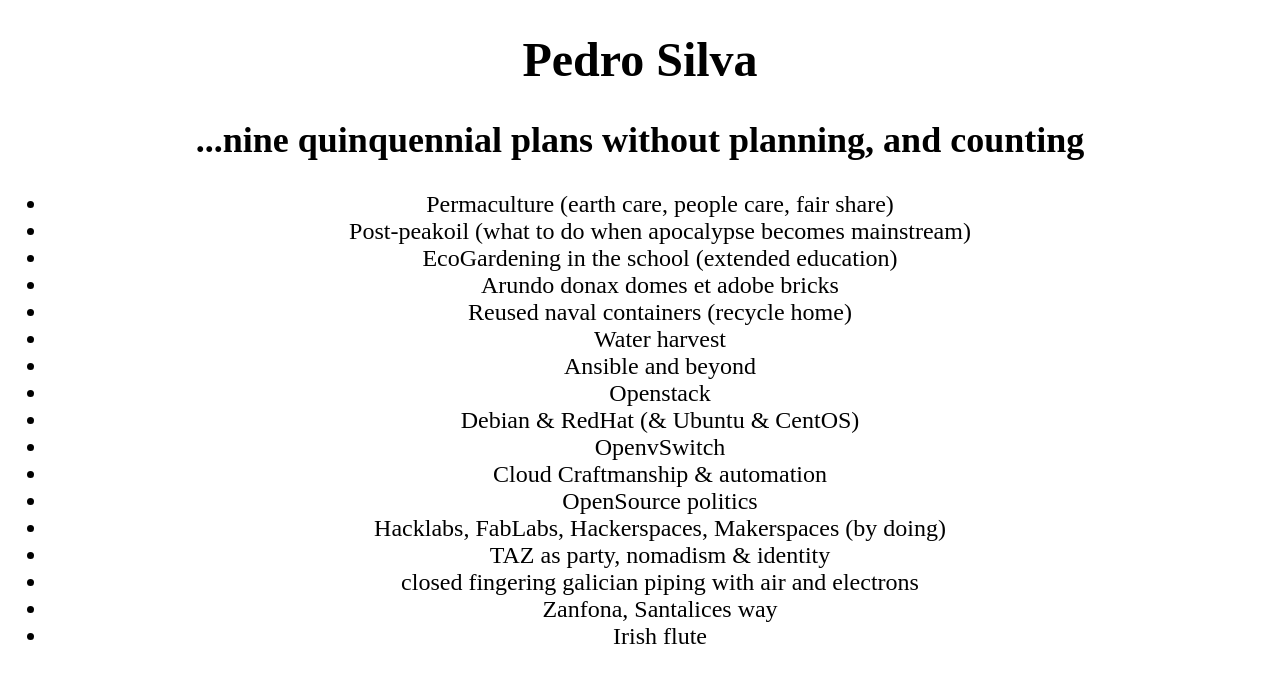
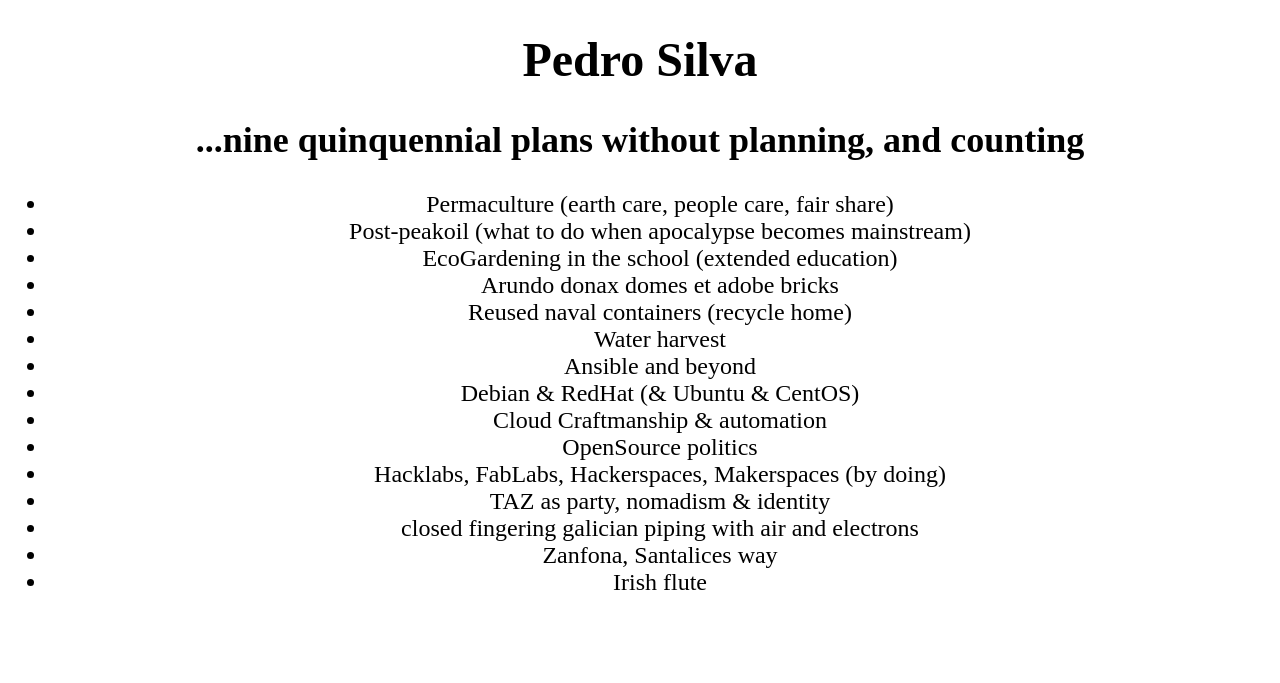
Before and after one commit to goretoxo/goretoxo.github.io, a Jekyll site: the page built from index.md, in a window 1280 px wide. Shown: the top 683 px of the page. Built offline with Jekyll 4.4.1, drawn with Linux system fonts in a browser that asks for light colours; some web fonts are replaced.

Commit message:
dropping something

```diff
--- a/index.md
+++ b/index.md
@@ -12,9 +12,7 @@
  - Reused naval containers (recycle home)
  - Water harvest
  - Ansible and beyond
- - Openstack
  - Debian & RedHat (& Ubuntu & CentOS)
- - OpenvSwitch
  - Cloud Craftmanship & automation
  - OpenSource politics
  - Hacklabs, FabLabs, Hackerspaces, Makerspaces (by doing)
```
